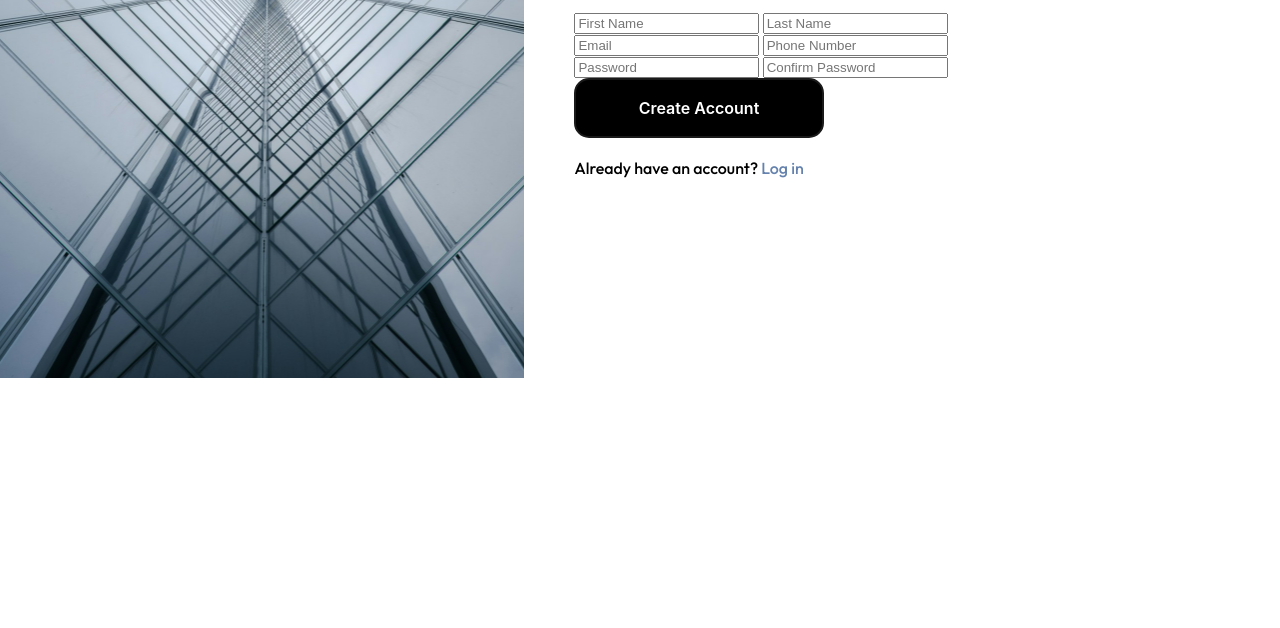
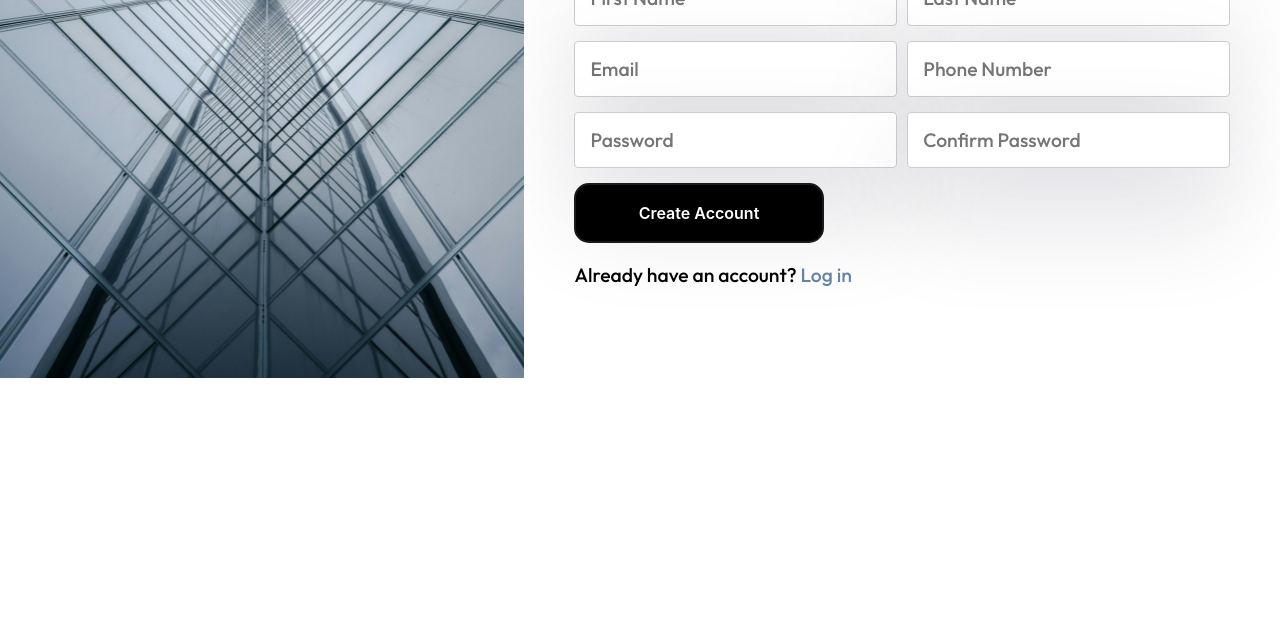
Before and after one commit to andreibtm/sign-up-form, a plain HTML site: page index.html in a window 1280 px wide. Shown: the part 422-1050 px from the top of the page. Before the commit the page ends 800 px from the top, so only its background shows below. Drawn offline with Linux system fonts and the light colour scheme.

Commit message:
Sign Up page finished

```diff
--- a/index.html
+++ b/index.html
@@ -4,37 +4,57 @@
     <meta charset="UTF-8">
     <meta name="viewport" content="width=device-width, initial-scale=1.0">
     <link rel="preconnect" href="https://fonts.googleapis.com">
-<link rel="preconnect" href="https://fonts.gstatic.com" crossorigin>
-<link href="https://fonts.googleapis.com/css2?family=Outfit:wght@100..900&display=swap" rel="stylesheet">
+    <link rel="preconnect" href="https://fonts.gstatic.com" crossorigin>
+    <link href="https://fonts.googleapis.com/css2?family=Outfit:wght@100..900&display=swap" rel="stylesheet">
     <title>Odin Sign-Up</title>
     <link rel="stylesheet" href="styles.css">
 </head>
 <body>
     <div class="container">
         <div class="background-section">
+            <div class="text">MOSBIUS <br> DESIGNS</div>
         </div>
         <div class="form-section">
             <h1>Welcome to Mosbius Designs!</h1>
-            <p>You know you need something like this in your life to help you realize your deepest dreams. Sign up <strong>now</strong> to get started.</p>
+            <p>At Mosbius Designs, we transform ideas into stunning, functional spaces. Our expert team blends innovation with timeless design to create architecture that inspires. Whether you're dreaming of a modern home or a cutting-edge commercial space, we're here to bring your vision to life.</p>
             <p><em>Sign up to explore our work and start your journey with us.</em></p>
-            <form>
+            <form id="registrationForm">
                 <h2>Let's do this!</h2>
                 <div class="form-group">
-                    <input type="text" placeholder="First Name" required>
-                    <input type="text" placeholder="Last Name" required>
+                    <input type="text" minlength="3" maxlength="125" placeholder="First Name" required pattern="[A-Za-z\s]+" title="First Name should only contain letters and spaces.">
+                    <input type="text" minlength="3" maxlength="125" placeholder="Last Name" required pattern="[A-Za-z\s]+" title="Last Name should only contain letters and spaces.">
                 </div>
                 <div class="form-group">
                     <input type="email" placeholder="Email" required>
-                    <input type="tel" placeholder="Phone Number" required>
+                    <input type="tel" placeholder="Phone Number" required pattern="\d{10,15}" title="Phone Number should be between 10 and 15 digits.">
                 </div>
                 <div class="form-group">
-                    <input type="password" placeholder="Password" id="password" required>
-                    <input type="password" placeholder="Confirm Password" id="confirm-password" required>
+                    <input type="password" placeholder="Password" id="password" required minlength="8" title="Password should be at least 8 characters long.">
+                    <input type="password" placeholder="Confirm Password" id="confirm-password" required minlength="8">
                 </div>
                 <button type="submit" class="button-27">Create Account</button>
             </form>
             <p class="login-link">Already have an account? <a href="#">Log in</a></p>
         </div>
     </div>
+
+    <script>
+        // Add console logging to check if the script is running
+        console.log('Script loaded');
+
+        document.getElementById('registrationForm').addEventListener('submit', function(event) {
+            console.log('Form submission detected'); // Check if the event listener is working
+            const password = document.getElementById('password').value;
+            const confirmPassword = document.getElementById('confirm-password').value;
+
+            // Check if passwords match
+            if (password !== confirmPassword) {
+                event.preventDefault(); // Prevent form submission
+                alert('Passwords do not match. Please re-enter.');
+            } else {
+                console.log('Passwords match'); // Confirm that the passwords match
+            }
+        });
+    </script>
 </body>
 </html>
--- a/styles.css
+++ b/styles.css
@@ -2,7 +2,7 @@ body, html {
     margin: 0;
     padding: 0;
     font-family: "Outfit", sans-serif;
-    font-size: 1.rem;
+    font-size: 1.1rem;
     font-weight: 500;
     font-style: normal;
     height: 100%;
@@ -17,6 +17,8 @@ body, html {
     flex: .8;
     background: url('sky_scrapper_black.jpg') no-repeat center center/cover;
     position: relative;
+    display: flex;
+    justify-content: center;
 }
 
 .form-section {
@@ -47,9 +49,28 @@ h2 {
     margin-bottom: 15px;
 }
 
+.form-group {
+    display: flex;
+    gap: 10px;
+    margin-bottom: 15px;
+}
+
+.form-group input {
+    flex: 1;
+    max-width: 300px;
+    font-family: "Outfit", sans-serif;
+    font-size: 1.1rem;
+    font-weight: 500;
+    font-style: normal;
+    padding: 15px;
+    border: 1px solid #ccc;
+    border-radius: 4px;
+    box-shadow: rgba(17, 12, 46, 0.15) 0px 48px 100px 0px;
+}
+
 /* CSS */
 .button-27 {
-    max-width: 250px;
+  max-width: 250px;
   appearance: none;
   background-color: #000000;
   border: 2px solid #1A1A1A;
@@ -134,3 +155,10 @@ h2 {
     padding: 0 .2em;
     color: #2196f3;
    }
+
+.text {
+    font-weight: 800;
+    font-size: 3rem;
+    position: relative;
+    top: 250px;
+}
```
Also changed, not shown: 1 other file.
